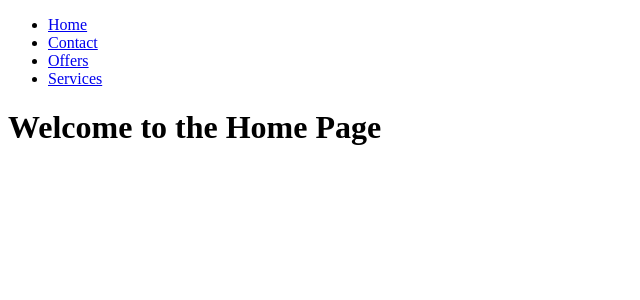
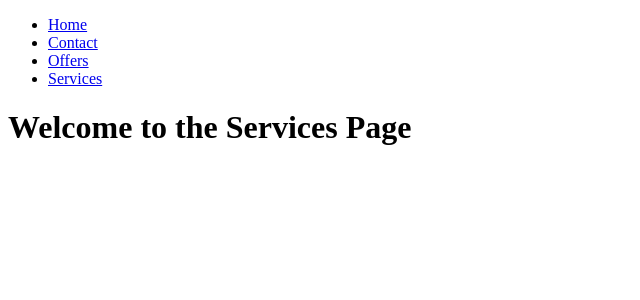
Before and after one commit to Ahmedalmasrii/u09-fullstack-js-Ahmedalmasrii, a React (Create React App) app in the folder frontend/: page /services in a window 1280 px wide. Shown: the top 300 px of the page, without its empty margins (0-640 px from the left). Built offline with nearby package versions, Linux system fonts and the light colour scheme.

Commit message:
uppdaterat felskrivning i servicespage

```diff
--- a/frontend/src/pages/ServicesPage.js
+++ b/frontend/src/pages/ServicesPage.js
@@ -3,7 +3,7 @@ import React from 'react';
 function ServicesPage() {
   return (
     <div>
-      <h1>Welcome to the Home Page</h1>
+      <h1>Welcome to the Services Page</h1>
     </div>
   );
 }
```
